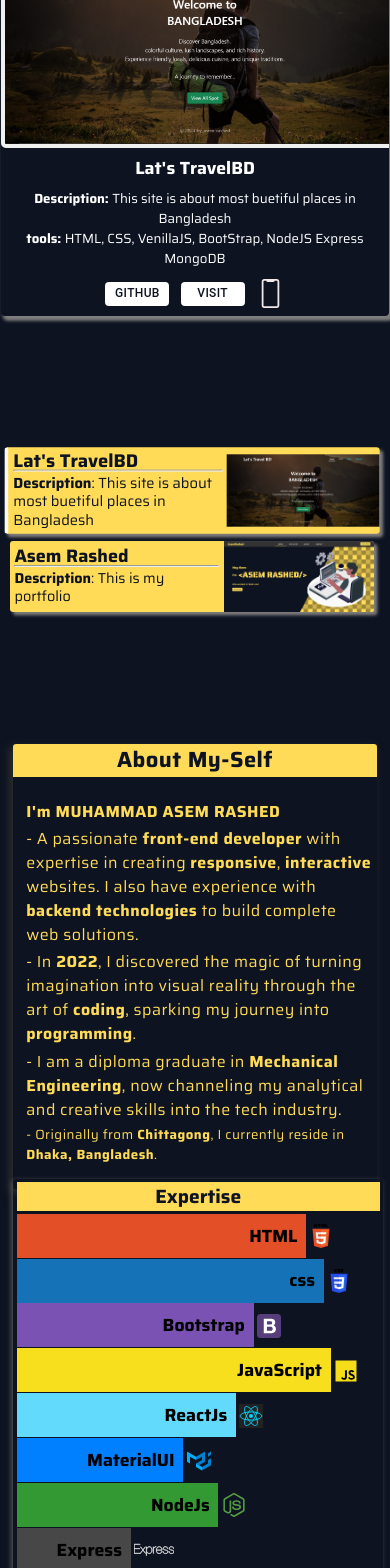
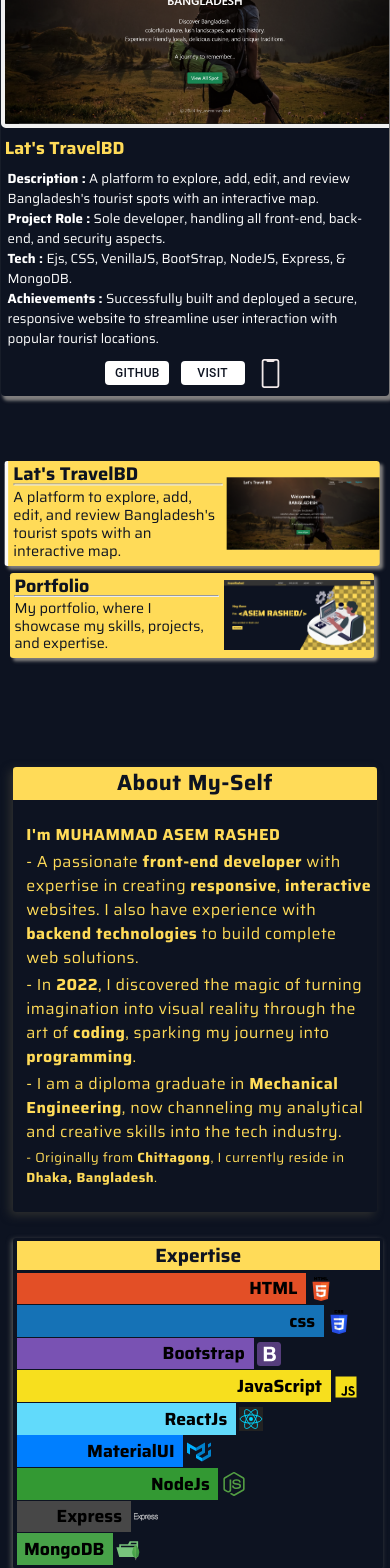
Before and after one commit to asemrashed/portfolio, a React (Vite) app: page / in a window 390 px wide. Shown: the part 960-2528 px from the top of the page. Built offline with nearby package versions, Linux system fonts and the light colour scheme; a web font is replaced by a local one.

Commit message:
Added details in projects

```diff
--- a/src/component/About/About.css
+++ b/src/component/About/About.css
@@ -20,27 +20,21 @@
     justify-content: center;
     width: 67%;
 }
-/* @media (max-width:1111px) {
-    .leftA{
-        width: 40%;
-    }
-    .rightA{
-        width: 60%;
-    }
-} */
+
 @media (max-width:895px){
     .subMain{
         flex-direction: column;
         align-items: center;
+        justify-content: center;
     }
     .leftA{
-        height: 55dvh !important;
+        height: 60dvh !important;
         width: 100% !important;
         justify-content: center;
     }
     .rightA{
         width: 95% !important;
-        height: 50dvh !important;
+        height: 40dvh !important;
     }
 }
 @media (min-height: 1000px) and (max-height: 1400px) {
--- a/src/component/About/ExpMobile.css
+++ b/src/component/About/ExpMobile.css
@@ -60,8 +60,3 @@
     display: flex;
     align-items: center;
 }
-@media (max-width:512px) {
-    .tech{
-        height: 2.5em;
-    }
-}
--- a/src/component/About/ExpMobile.jsx
+++ b/src/component/About/ExpMobile.jsx
@@ -53,13 +53,13 @@ return(
                 <Typography variant="h5" className='tech e8'>
                     Express
                 </Typography>
-                <img style={{height:'2.5em'}} src="/exp/express-svgrepo-com.svg" alt="" />
+                <img style={{height:'1.5em'}} src="/exp/express-svgrepo-com.svg" alt="" />
             </Box>
             <Box className="skillBox" data-animation='animateTech'>
                 <Typography variant="h5" className='tech n9'>
                     MongoDB
                 </Typography>
-                <img style={{height:'2.5em'}} src="/exp/mongodb-opened-svgrepo-com.svg" alt="" />
+                <img style={{height:'1.5em'}} src="/exp/mongodb-opened-svgrepo-com.svg" alt="" />
             </Box>
         </AnimateOnView>
     </Box>
--- a/src/component/List.jsx
+++ b/src/component/List.jsx
@@ -55,7 +55,7 @@ export default function List({ projects, activeProject, setActiveProject }) {
               <h2>{project.name}</h2> <hr />
               {/* <p><b>Tools: </b>{project.tools}</p> */}
               <p style={{ marginTop: 3 }}>
-                <b>Description</b>: {project.description}
+                {project.description}
               </p>
             </CardContent>
             <CardMedia
--- a/src/component/Resume.jsx
+++ b/src/component/Resume.jsx
@@ -44,7 +44,7 @@ export default function Resume({ resumeClose }) {
             alt="Resume"
           />
           <a
-            href="/resume/Mohammad Asem Rashed (portfolio).pdf"
+            href="/resume/Mohammad Asem Rashed (Resume).pdf"
             target="_blank"
             rel="noopener noreferrer"
             style={{ color: 'blue', textDecoration: 'underline' }}
@@ -75,7 +75,7 @@ export default function Resume({ resumeClose }) {
             alt="Tablet View Resume"
           />
           <a
-            href="/resume/Mohammad Asem Rashed (portfolio).pdf"
+            href="/resume/Mohammad Asem Rashed (Resume).pdf"
             target="_blank"
             rel="noopener noreferrer"
             style={{ color: 'blue', textDecoration: 'underline', fontSize:'1.3em' }}
@@ -93,7 +93,7 @@ export default function Resume({ resumeClose }) {
         </Box>
       ) : (
         <iframe
-          src="/resume/Mohammad Asem Rashed (portfolio).pdf"
+          src="/resume/Mohammad Asem Rashed (Resume).pdf"
           width="100%"
           height="100%"
           title="PDF Viewer"
--- a/src/component/Web.jsx
+++ b/src/component/Web.jsx
@@ -50,13 +50,15 @@ export default function WebCard({ project }) {
           display:'flex',
           flexDirection:'column',
           gap: isMobile ? 'none':'0.5em',
-          mt:{xs:'0.4em', sm:'0.7em'}
+          mt:{xs:'0.4em', sm:'0.7em'},
+          textAlign:'left'
         }}>
         <Typography
           variant="h5"
           sx={{
             fontWeight: "700",
-            color:'white'
+            color: theme.palette.primary.contrastText,
+            ml:'0.2em'
           }}
         >
           {project.name}
@@ -66,11 +68,17 @@ export default function WebCard({ project }) {
           lineHeight: isMobile ? '1.2em': '1.5em',
           color:'white'
          }}>
-          <b>Description: </b>
+          <b>Description : </b>
           {project.description}
+          <br/>
+          <b>Project Role : </b>
+          {project.role}
           <br />
-          <b>tools: </b>
+          <b>Tech : </b>
           {project.tools}
+          <br/>
+          <b>Achievements : </b>
+          {project.achievements}
         </Typography>
         <Box
           sx={{
--- a/src/component/work/ProjectPage.jsx
+++ b/src/component/work/ProjectPage.jsx
@@ -7,17 +7,21 @@ export default function ProjectsPage(){
             name:"Lat's TravelBD",
             image:'/sites/latsTravel.png',
             mobileImage:'/sites/LatsTravelMobile.png',
-            description:'This site is about most buetiful places in Bangladesh',
-            tools:[' HTML,',' CSS, ',' VenillaJS, ',' BootStrap, ',' NodeJS ',' Express ',' MongoDB ' ],
+            description:"A platform to explore, add, edit, and review Bangladesh's tourist spots with an interactive map.",
+            role: 'Sole developer, handling all front-end, back-end, and security aspects.',
+            tools:[' Ejs,',' CSS, ',' VenillaJS, ',' BootStrap, ',' NodeJS, ',' Express, ','& MongoDB. ' ],
+            achievements: 'Successfully built and deployed a secure, responsive website to streamline user interaction with popular tourist locations.',
             visit: 'https://lats-travelbangladesh.onrender.com',
             gitHub: 'https://github.com/asemrashed/latsTravelBD',
         },
         {
-            name:"Asem Rashed",
+            name:"Portfolio",
             image:'/sites/portfolio.png',
             mobileImage:'/sites/portfolioMobile.png',
-            description:'This is my portfolio',
-            tools:['React, ', ' MUI, ', ' CSS, '],
+            description:'My portfolio, where I showcase my skills, projects, and expertise.',
+            role:'Sole developer, managing design, front-end development, and deployment.',
+            tools:['React, ', ' Material UI, ', ' CSS, ','& EmailJs.'],
+            achievements: 'Enhanced portfolio accessibility and responsiveness to improve user experience.',
             visit:'https://asemrashed.pages.dev',
             gitHub:'https://github.com/asemrashed/portfolio',
         }
```
Also changed, not shown: 2 other files (tests, documents, lock files or other folders).
